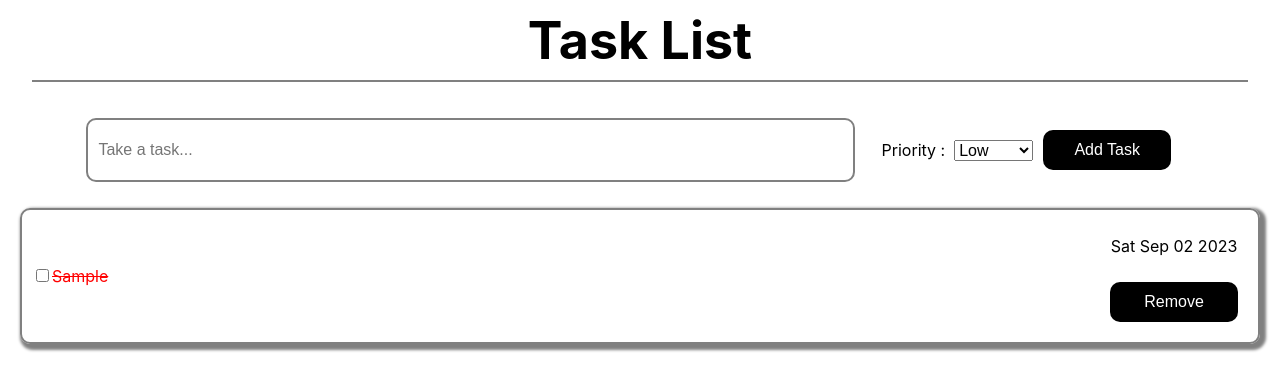
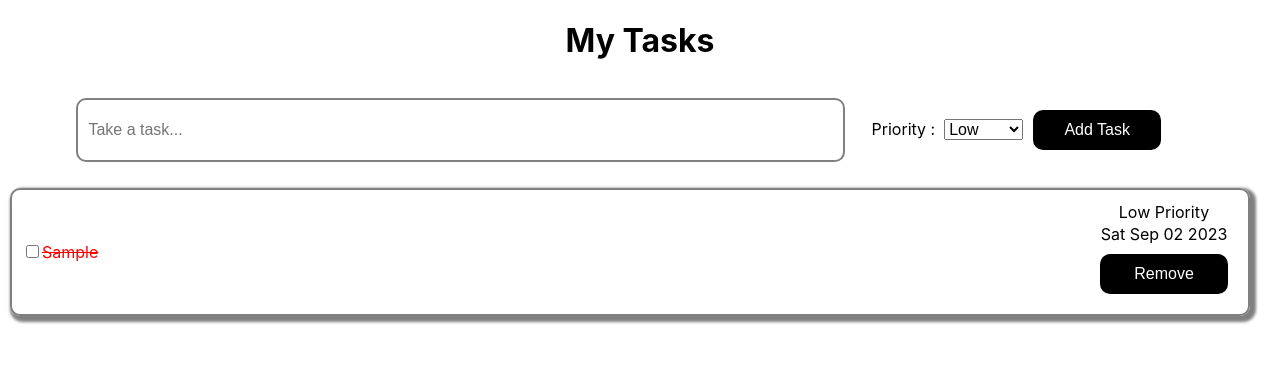
Before and after one commit to 14anirudh/To-do, a React (Create React App) app: page / in a window 1280 px wide. Both pictures are taken after typing "Sample" into the empty fields and a click on the button "Add Task". Shown: the top 390 px of the page. Built offline with nearby package versions, Linux system fonts and the light colour scheme.

Commit message:
basic complte

```diff
--- a/src/App.css
+++ b/src/App.css
@@ -1,19 +1,10 @@
 .App {
-  display: flex;
-  flex-direction: column;
-  align-items: center;
-  justify-content: center;
+  margin:0;
+  padding:0;
+  box-sizing: border-box;
 }
-.header {
-  display: flex;
-  align-items: center;
-  justify-content: center;
-  width: 95vw;
-  height: 10vh;
-  color: black;
-  font-size: calc(10px + 2vmin);
-  margin-bottom: 20px;
-  border-bottom: 2px solid gray;
+.navbar{
+  text-align: center;
 }
 
 .btn {
@@ -103,3 +94,7 @@ select {
   padding: 5px;
   font-size: 20px;
 }
+.task_priority{
+  text-align:left;
+  margin: 2px;
+}
--- a/src/App.js
+++ b/src/App.js
@@ -1,12 +1,11 @@
-import logo from "./logo.svg";
 import "./App.css";
 import TaskList from "./components/TaskList";
-import Header from "./Header";
+import Navbar from "./components/Navbar";
 
 function App() {
   return (
     <div className="App">
-      <Header />
+      <Navbar />
       <TaskList />
     </div>
   );
--- a/src/Header.js
+++ /dev/null
@@ -1,13 +0,0 @@
-import React from "react";
-
-const Header = () => {
-  return (
-    <div>
-      <div className="header">
-        <h1>Task List</h1>
-      </div>
-    </div>
-  );
-};
-
-export default Header;
--- /dev/null
+++ b/src/components/Navbar.js
@@ -0,0 +1,14 @@
+import React from "react";
+
+
+const Navbar = () => {
+  return (
+    <div>
+      <div className="navbar">
+        <h1>My Tasks</h1>
+      </div>
+    </div>
+  );
+};
+
+export default Navbar;
--- a/src/components/Task.js
+++ b/src/components/Task.js
@@ -26,7 +26,10 @@ const Task = ({ tasks, onToggleComplete, onRemoveTask }) => {
               </span>
             </div>
             <div className="items_right">
-              <p className="task_date">{currentDate.toString().slice(0, 16)}</p>
+              <span className="task_priority">{task.priority} Priority</span>
+              <span className="task_date">
+                {currentDate.toString().slice(0, 16)}
+              </span>
               <button className="btn" onClick={() => onRemoveTask(task.id)}>
                 Remove
               </button>
--- a/src/components/TaskList.js
+++ b/src/components/TaskList.js
@@ -1,10 +1,14 @@
-import React, { useState } from "react";
+import React, { useState, useEffect } from "react";
 import Task from "./Task";
 
-const TaskList = ({}) => {
+const TaskList = () => {
   const [tasks, setTasks] = useState([]);
   const [taskText, setTaskText] = useState("");
-  const [taskPriority, setTaskPriority] = useState("low");
+  const [taskPriority, setTaskPriority] = useState("Low");
+
+  useEffect(() => {
+    console.log("TaskList component updated");
+  }, [tasks]);
 
   const handleToggleComplete = (taskId) => {
     setTasks((prevTasks) =>
@@ -32,7 +36,7 @@ const TaskList = ({}) => {
 
     setTasks([...tasks, newTask]);
     setTaskText("");
-    setTaskPriority("low");
+    setTaskPriority("Low");
   };
 
   return (
@@ -54,9 +58,9 @@ const TaskList = ({}) => {
                 value={taskPriority}
                 onChange={(e) => setTaskPriority(e.target.value)}
               >
-                <option value="low">Low</option>
-                <option value="medium">Medium</option>
-                <option value="high">High</option>
+                <option value="Low">Low</option>
+                <option value="Medium">Medium</option>
+                <option value="High">High</option>
               </select>
             </label>
             <button type="submit" className="btn">
```
